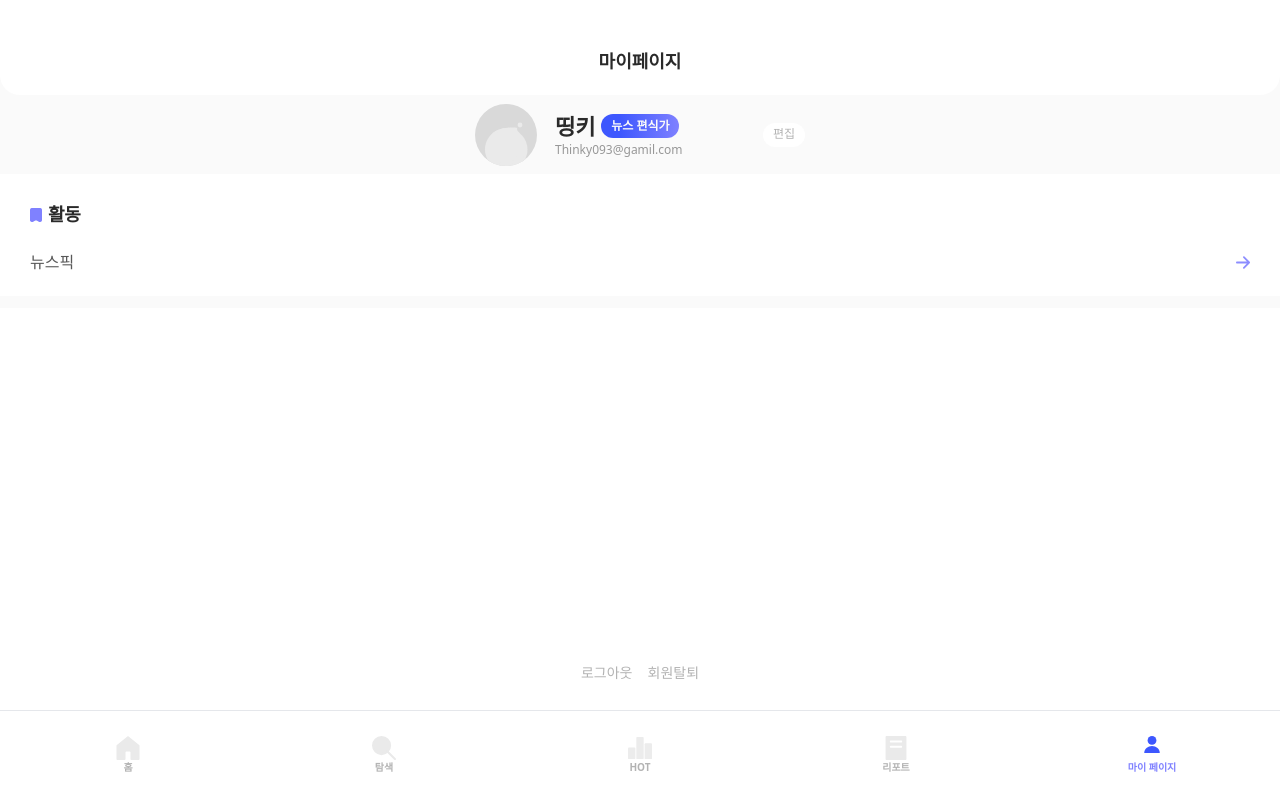
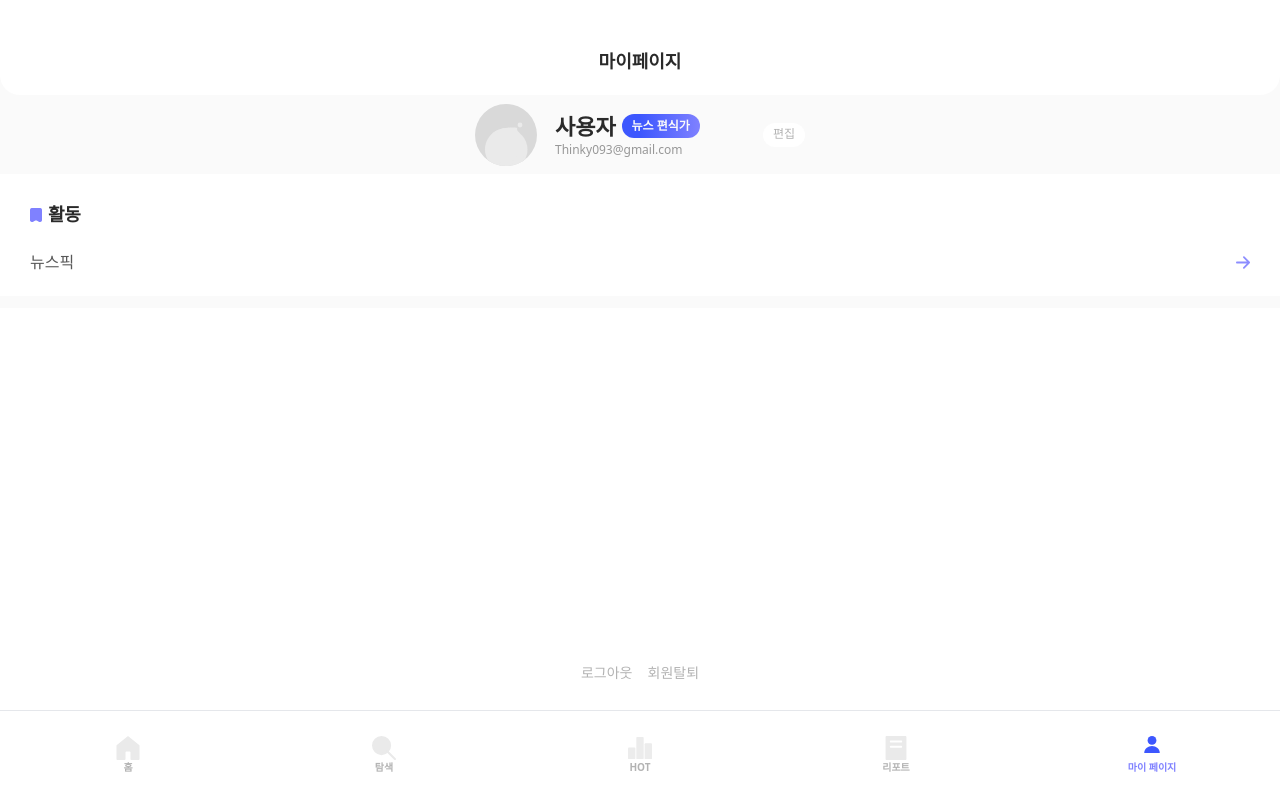
Before and after one commit to 9oormthon-univ/2025_SEASONTHON_TEAM_46_FE, a React (Vite) app: page /my in a window 1280 px wide. Built offline with nearby package versions, Linux system fonts and the light colour scheme; no server answers.

Commit message:
feat: profile api connect

```diff
--- a/src/pages/MyPage.tsx
+++ b/src/pages/MyPage.tsx
@@ -1,12 +1,35 @@
+import { useEffect, useState } from "react";
 import CommonHeader from "../components/common/Header";
 import { Activity } from "../components/my/Activity";
 import { Profile } from "../components/my/Profile";
-import { ProfileData } from "../constant/ProfileData";
+import api from "../hooks/api";
+import DefaultSvg from "../assets/icons/default_profile.svg";
+
+interface ProfileDataProps {
+  nickname: string;
+  profileUrl: string;
+  email: string;
+  role: string;
+}
+
 export default function MyPage() {
+  const [profileData, setProfileData] = useState<ProfileDataProps>();
+
+  useEffect(() => {
+    api.get("/user/info").then((res) => {
+      setProfileData(res.data);
+      console.log(res.data);
+    });
+  }, []);
   return (
     <article className="flex h-screen w-full flex-col items-center bg-[#FAFAFA]">
       <CommonHeader title="마이페이지" />
-      <Profile {...ProfileData} />
+      <Profile
+        imgSrc={profileData?.profileUrl || DefaultSvg}
+        name={profileData?.nickname || "사용자"}
+        email={profileData?.email || "Thinky093@gmail.com"}
+        role={profileData?.role || "뉴스 편식가"}
+      />
       <Activity />
       <section className="relative mt-[12px] flex h-screen w-full justify-center bg-white">
         <div className="fixed bottom-[117px] flex gap-[15px]">
--- a/src/types/ProfileProps.ts
+++ b/src/types/ProfileProps.ts
@@ -1,5 +1,4 @@
 export interface ProfileProps {
-  id: string;
   imgSrc: string;
   name: string;
   email: string;
```
